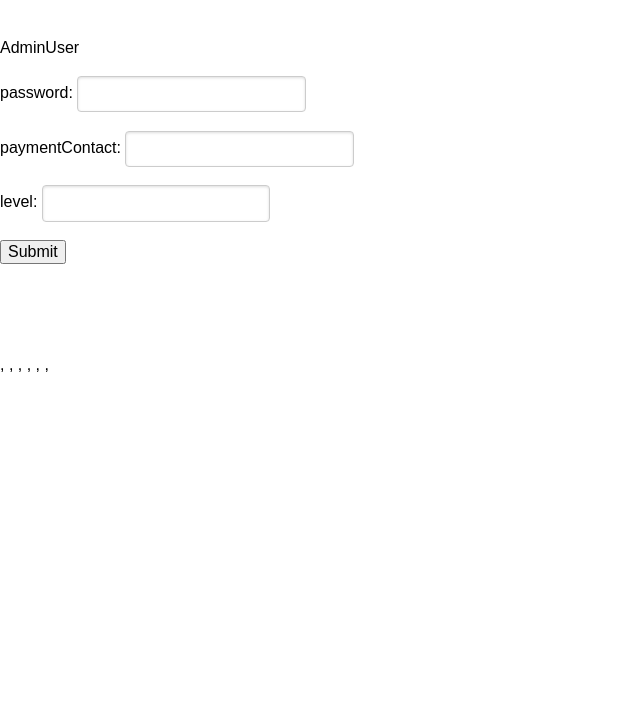
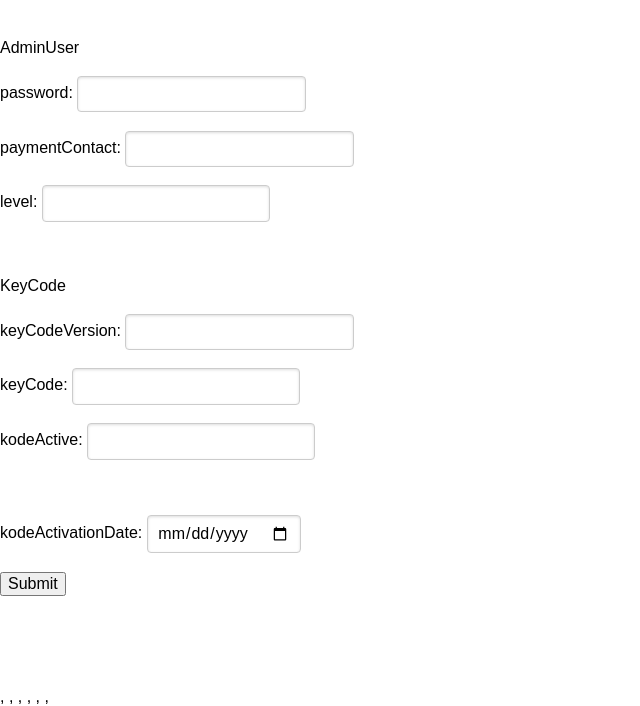
Before and after one commit to AnLi-Mi/Rockenbrew, a Flask app: page / in a window 1280 px wide. Shown: the part 1908-2614 px from the top of the page, without its empty margins (0-640 px from the left). Before the commit the page ends 2280 px from the top, so only its background shows below. Run offline with Flask 2, Linux system fonts and the light colour scheme; some libraries are stand-ins or nearby versions.

Commit message:
keyCode section of the html form

```diff
--- a/templates/full_form.html
+++ b/templates/full_form.html
@@ -60,7 +60,14 @@
     <!--    adminUserID: <input type="number" name="adminUserID"></br></br> -->
     password: <input type="text" maxlength="200" name="password"></br></br>
     paymentContact: <input type="number" name="paymentContact" maxlength="1"></br></br>
-    level: <input type="number" name="level" maxlength="4" ></br></br>
+    level: <input type="number" name="level" maxlength="4" ></br></br></br></br>
+
+    <label>KeyCode</label></br></br>
+    <!--    keyCodeID: <input type="number" name="keyCodeID"></br></br> -->
+    keyCodeVersion: <input type="number" name="keyCodeVersion"></br></br>
+    keyCode: <input type="text" name="keyCode" maxlength="200"></br></br>
+    kodeActive: <input type="number" name="kodeActive"></br></br></br></br>
+    kodeActivationDate: <input type="date" name="kodeActivationDate"></br></br>
 
 
 
```
